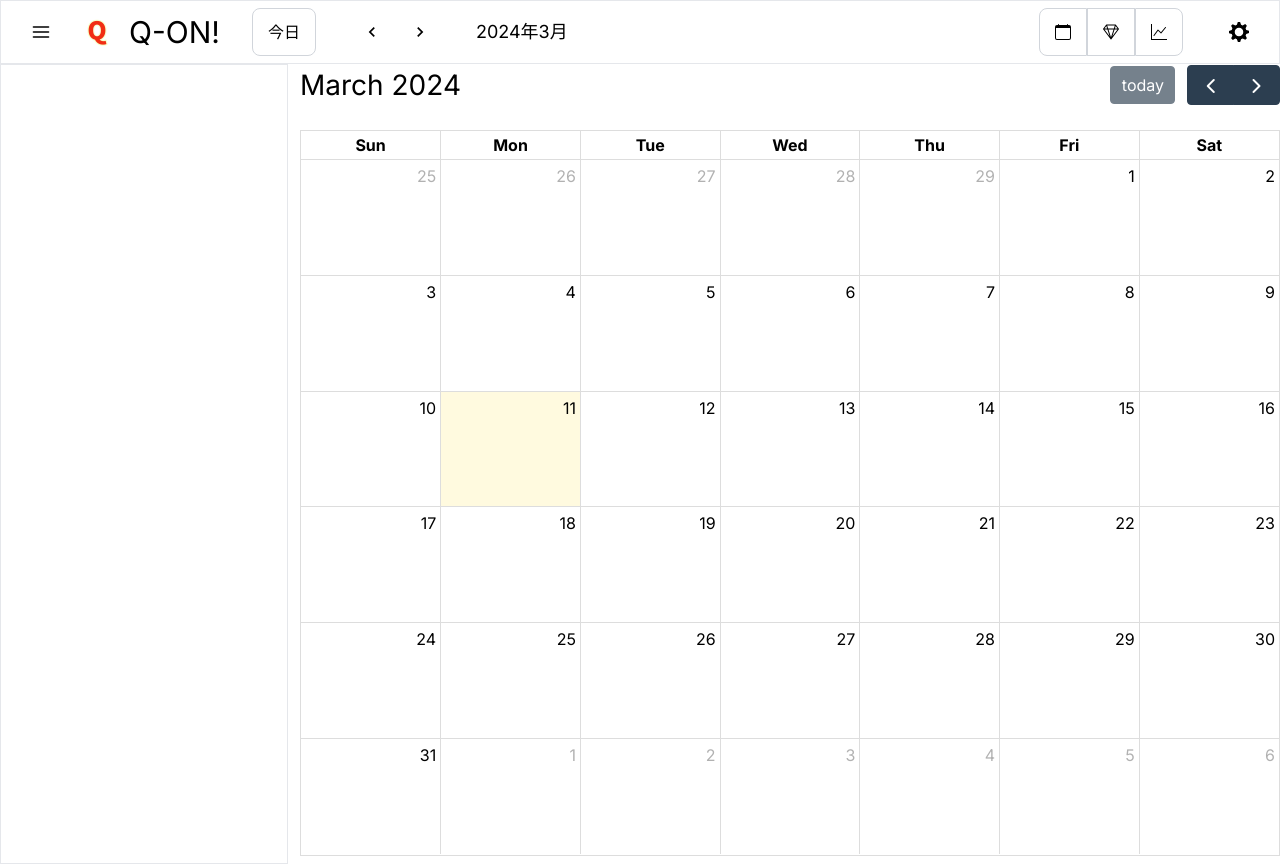
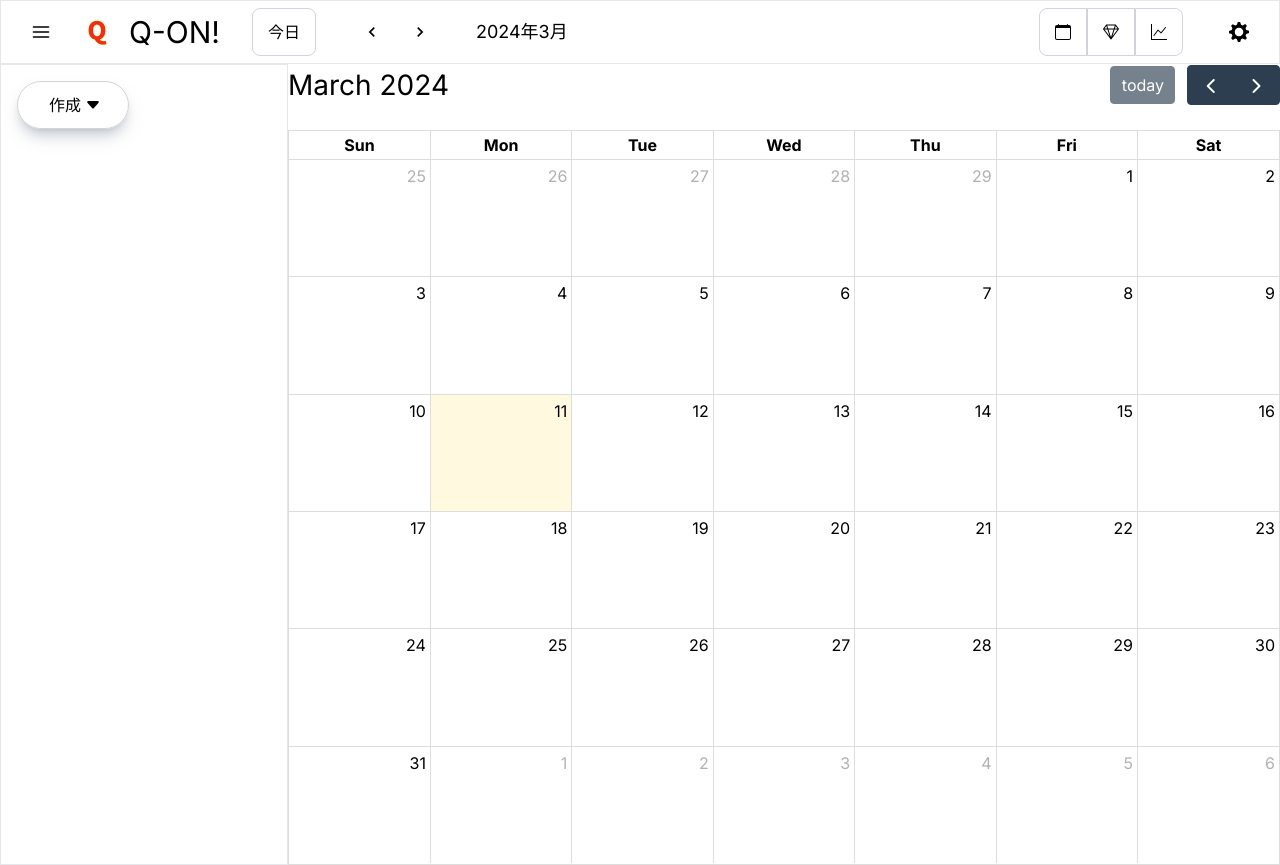
Before and after one commit to Yu-7777/hackit_2024, a Next.js app in the folder front/: page /user in a window 1280 px wide. Built offline with nearby package versions, Linux system fonts and the light colour scheme.

Commit message:
ADD:カレンダーとサイドバーの更新

```diff
--- a/front/app/components/Calender.tsx
+++ b/front/app/components/Calender.tsx
@@ -1,36 +1,17 @@
 'use client'
 
 import FullCalendar from '@fullcalendar/react';
-// FullCalendarで月表示を可能にするプラグイン。
 import dayGridPlugin from '@fullcalendar/daygrid';
-// FullCalendarで日付や時間が選択できるようになるプラグイン。
-import interactionPlugin from "@fullcalendar/interaction";
+import jaLocale from '@fullcalendar/core/locales/ja';
 
-//インポートはプラグインを後にするようにしてください。
-//イベントはオブジェクトの配列をPropsとして渡します
-const eventExample = [
-  //オブジェクトの中身はこんな感じ
-　//satrtとendの日付で日を跨いだ予定を表示できる
-　　//背景のカラーもこの中で指定できる
-  {
-    title: "温泉旅行",
-    start: new Date(),
-    end: new Date().setDate(new Date().getDate() + 5),
-    description: "友達と温泉旅行",
-    backgroundColor: "green",
-    borderColor: "green"
-  },
-  {
-    title: "期末テスト",
-    start: new Date().setDate(new Date().getDate() + 5),
-    description: "2年最後の期末テスト",
-    backgroundColor: "blue",
-    borderColor: "blue"
-  }
-];
-
-<FullCalendar
-plugins={[dayGridPlugin]}
-initialView="dayGridMonth"
-events={eventExample}
-/>
+export default function Hoge() {
+  return (
+    <div>
+      <FullCalendar
+        plugins={[dayGridPlugin]}
+        locale={jaLocale}
+        initialEvents={[{ title: 'initial event', start: new Date() }]}
+      />
+    </div>
+  );
+}
--- /dev/null
+++ b/front/app/components/CreateButton.tsx
@@ -0,0 +1,34 @@
+'use client'
+
+import React from "react";
+import { BsCaretDownFill } from "react-icons/bs";
+
+const CreateButton = ({ onClick }) => {
+  return (
+    <button
+      className={`mt-4 ml-4 shadow-lg shadow-gray-400/50 w-28 h-12 rounded-full border border-gray-300 hover:bg-gray-200 flex items-center justify-center text-base`}
+      onClick={onClick}
+    >
+      <div
+        style={{
+          display: "flex",
+          alignItems: "center",
+          justifyContent: "flex-end",
+        }}
+      >
+        <span
+          style={{
+            marginRight: "4px",
+            marginLeft: "4px",
+            verticalAlign: "middle",
+          }}
+        >
+          作成
+        </span>
+        <BsCaretDownFill style={{ width: "16px", height: "16px" }} />
+      </div>
+    </button>
+  );
+};
+
+export default CreateButton;
--- a/front/app/components/GraySquareButton.tsx
+++ b/front/app/components/GraySquareButton.tsx
@@ -1,10 +1,6 @@
 import React from "react";
 
-const GraySquareButton = ({
-  borderRadius = "rounded-none",
-  onClick,
-  children,
-}) => {
+const GraySquareButton = ({ borderRadius = "rounded-none", onClick, children }) => {
   return (
     <button
       className={`w-12 h-12 ${borderRadius} border border-gray-300 hover:bg-gray-200 flex items-center justify-center text-base`}
--- a/front/app/components/Sidemenu.tsx
+++ b/front/app/components/Sidemenu.tsx
@@ -1,8 +1,24 @@
 import React from "react";
+import { Menu, MenuButton, MenuList, MenuItem, Button } from "@chakra-ui/react";
+import CreateButton from "./CreateButton";
+import { ChevronDownIcon } from "@chakra-ui/icons";
 
 const SideMenu = () => {
   return (
-    <div className="flex flex-col w-72 h-screen border border-gray-200"></div>
+    <div className="flex flex-col w-72 height: 100% border border-gray-200">
+      <Menu>
+  <MenuButton as={CreateButton} >
+    Actions
+  </MenuButton>
+  <MenuList>
+    <MenuItem>Download</MenuItem>
+    <MenuItem>Create a Copy</MenuItem>
+    <MenuItem>Mark as Draft</MenuItem>
+    <MenuItem>Delete</MenuItem>
+    <MenuItem>Attend a Workshop</MenuItem>
+  </MenuList>
+</Menu>
+    </div>
   );
 };
 
--- a/front/app/user/page.tsx
+++ b/front/app/user/page.tsx
@@ -20,24 +20,9 @@ const Page = () => {
   return (
     <>
       <Header isSideMenuOpen={isSideMenuOpen} toggleSideMenu={toggleSideMenu} />
-      <div style={{ display: "flex", height: "100vh" }}>
-        <div
-          style={{
-            width: isSideMenuOpen ? "300px" : "0",
-            transition: "width 0.5s",
-            overflowX: "hidden",
-          }}
-        >
-          {isSideMenuOpen && <SideMenu />}
-        </div>
-        <div
-          style={{
-            flexGrow: 1,
-            height: "100%",
-            overflow: "hidden",
-            position: "relative",
-          }}
-        >
+      <div className="flex min-h-100vh">
+        {isSideMenuOpen && <SideMenu />}
+        <div className="flex flex-col flex-grow">
           <FullCalendar plugins={[dayGridPlugin]} initialView="dayGridMonth" />
         </div>
       </div>
--- a/front/package.json
+++ b/front/package.json
@@ -10,10 +10,14 @@
   },
   "dependencies": {
     "@chakra-ui/icons": "^2.1.1",
+    "@chakra-ui/react": "^2.8.2",
+    "@emotion/react": "^11.11.4",
+    "@emotion/styled": "^11.11.0",
     "@fullcalendar/core": "^6.1.11",
     "@fullcalendar/daygrid": "^6.1.11",
     "@fullcalendar/interaction": "^6.1.11",
     "@fullcalendar/react": "^6.1.11",
+    "framer-motion": "^11.0.12",
     "next": "14.1.3",
     "next-transpile-modules": "^10.0.1",
     "react": "^18",
```
Also changed, not shown: 1 other file (tests, documents, lock files or other folders).
